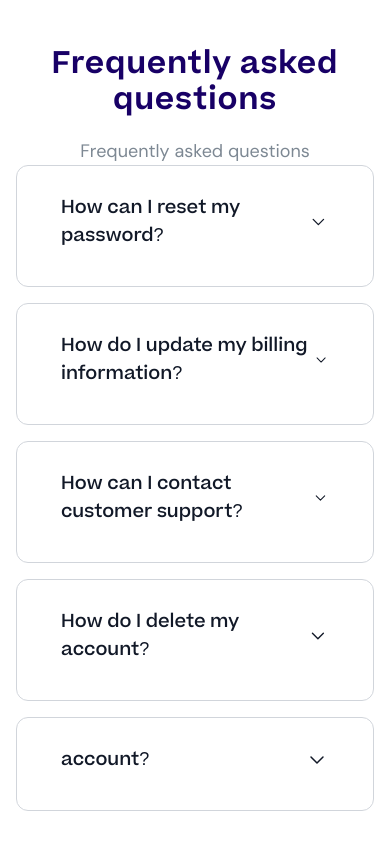
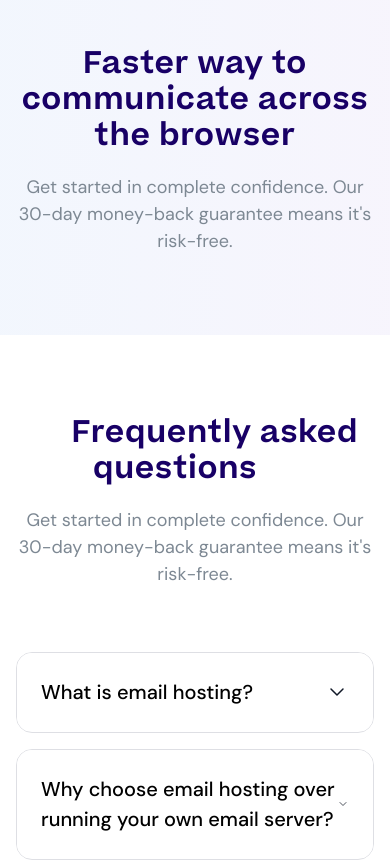
Before and after one commit to sudhabnrj/nextjs-hosting, a Next.js app: page / in a window 390 px wide. Shown: the part 10000-10861 px from the top of the page. Built offline with nearby package versions, Linux system fonts and the light colour scheme; no server answers.

Commit message:
FAQ updated

```diff
--- a/src/app/page.tsx
+++ b/src/app/page.tsx
@@ -3,6 +3,7 @@ import FaqContainer from "@/components/main/FaqContainer";
 import FeaturesContainer from "@/components/main/FeaturesContainer";
 import Hero from "@/components/main/Hero";
 import HostingSolution from "@/components/main/HostingSolution";
+import MoneyBackGuarantee from "@/components/main/MoneyBackGuarantee";
 import PricingContainer from "@/components/main/PricingContainer";
 
 export default function Home() {
@@ -13,6 +14,7 @@ export default function Home() {
       <FeaturesContainer />
       <HostingSolution />
       <DataCenter />
+      <MoneyBackGuarantee/>
       <FaqContainer />
     </>
   );
--- a/src/components/main/FaqContainer.tsx
+++ b/src/components/main/FaqContainer.tsx
@@ -8,32 +8,37 @@ import FaqListItem from "./FaqListItem";
 const faqData = [
   {
     id: 1,
-    question: "How can I reset my password?",
+    question: "What is email hosting?",
     answer:
-      "To reset your password, go to the login page, click on 'Forgot Password,' and follow the instructions to reset it.",
+      "Email hosting is a service that operates email servers and provides email services for individuals and businesses. It enables users to send and receive emails using accounts with their own domain. Email hosting services offer secure access to your stored data, along with spam and virus protection filters.",
   },
   {
     id: 2,
-    question: "How do I update my billing information?",
+    question: "Why choose email hosting over running your own email server?",
     answer:
       "To update your billing information, navigate to your account settings, select 'Billing,' and update your payment details.",
   },
   {
     id: 3,
-    question: "How can I contact customer support?",
+    question: "How to migrate from an existing service provider?",
     answer:
       "You can contact customer support by clicking the 'Support' button on the bottom-right corner of the page or by emailing us at support@example.com.",
   },
   {
     id: 4,
-    question: "How do I delete my account?",
+    question: "What is a business email?",
     answer:
       "To delete your account, go to account settings, and under 'Account Actions,' click 'Delete Account.' Follow the on-screen instructions.",
   },
   {
     id: 5,
-    question: "account?",
-    answer: "To delete .",
+    question: "What is the difference between business email and personal email?",
+    answer: "To delete your account, go to account settings, and under 'Account Actions,' click 'Delete Account.' Follow the on-screen instructions.",
+  },
+  {
+    id: 6,
+    question: "How to create a business email address in Postera Mail?",
+    answer: "To delete your account, go to account settings, and under 'Account Actions,' click 'Delete Account.' Follow the on-screen instructions.",
   },
 ];
 
@@ -48,11 +53,12 @@ export default function FaqContainer() {
     <section className="py-20">
       <Container>
         <CommonTitle
+          className="mx-10"
           title="Frequently asked questions"
-          subHeading="Frequently asked questions"
+          subHeading="Get started in complete confidence. Our 30-day money-back guarantee means it's risk-free."
         />
         <div
-          className="accordion-group w-full"
+          className="accordion-group w-full mt-16 lg:px-14"
           data-accordion="default-accordion"
         >
           {faqData.map((item, index) => (
--- a/src/components/main/FaqListItem.tsx
+++ b/src/components/main/FaqListItem.tsx
@@ -18,17 +18,17 @@ export default function FaqListItem({
 }: FaqListItemProps) {
   return (
     <div
-      className={`accordion border border-solid border-gray-300 p-4 rounded-xl mb-4 transition ${
-        isActive ? "bg-indigo-50 border-indigo-600" : "hover:bg-gray-50"
+      className={`accordion overflow-hidden border border-solid border-[#dedfe4] rounded-2xl mb-4 transition ${
+        isActive ? "bg-[#F6F7FB] border-lightBlue" : "hover:bg-gray-50"
       }`}
     >
       <Button
         onClick={onClick}
-        className="accordion-toggle group inline-flex items-center justify-between text-left text-lg font-medium text-gray-900 w-full transition hover:text-indigo-600"
+        className="accordion-toggle group inline-flex items-center justify-between text-left text-xl font-medium rounded-none font-dmSans leading-normal w-full bg-white transition hover:text-lightBlue !p-6"
         aria-expanded={isActive}
         aria-controls={`faq-content-${id}`}
       >
-        <h5>{question}</h5>
+        {question}
         <svg
           className={`w-6 h-6 transform transition ${
             isActive ? "rotate-180 text-indigo-600" : "rotate-0 text-gray-900"
@@ -48,8 +48,8 @@ export default function FaqListItem({
       </Button>
       <div
         id={`faq-content-${id}`}
-        className={`mt-2 text-gray-700 text-base overflow-hidden transition-all ${
-          isActive ? "max-h-48" : "max-h-0"
+        className={`text-bodyText text-base font-normal font-dmSans leading-7 overflow-hidden transition-all border-t  ${
+          isActive ? "max-h-48 px-6 py-4 border-[#DEDFE4]" : "max-h-0 border-transparent"
         }`}
         aria-hidden={!isActive}
       >
--- /dev/null
+++ b/src/components/main/MoneyBackGuarantee.tsx
@@ -0,0 +1,17 @@
+import React from 'react'
+import CommonTitle from './CommonTitle'
+import Container from '../ui/Container'
+
+export default function MoneyBackGuarantee() {
+    return (
+        <section className="py-20 bg-gradient-to-r from-[#085adf]/5 to-[#5d38d3]/5">
+            <Container>
+                <CommonTitle
+                title="Faster way to communicate across the browser"
+                subHeading="Get started in complete confidence. Our 30-day money-back guarantee means it's risk-free."
+                />
+            </Container>
+
+        </section>
+    )
+}
```
